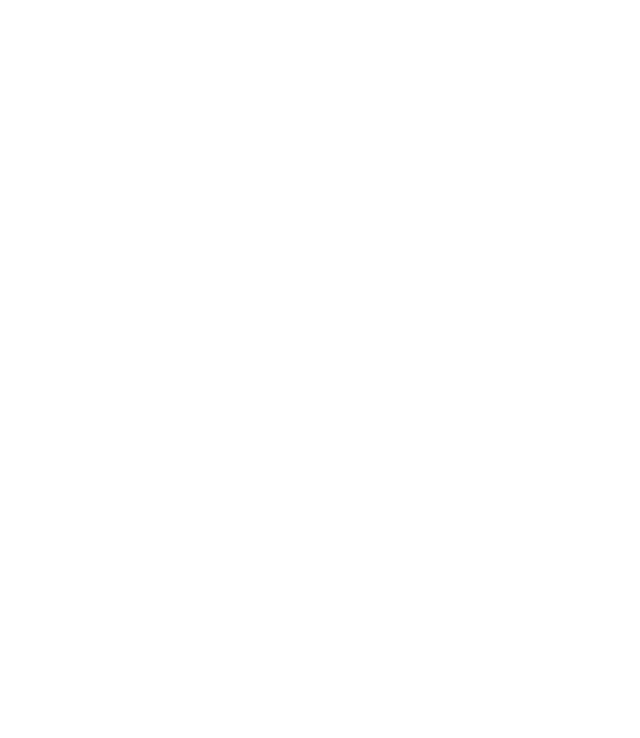
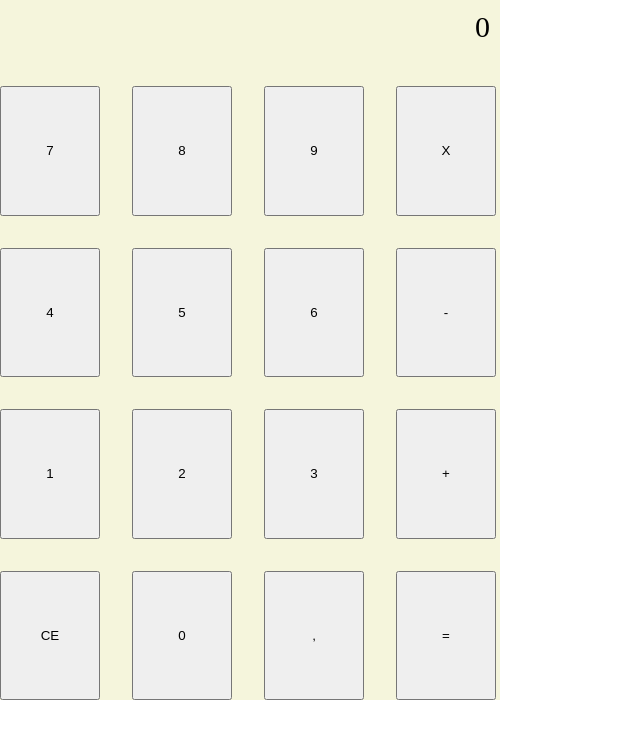
Before and after one commit to Breno-D/Calculator, a plain HTML site: page index.html in a window 1280 px wide. Shown: the whole page, without its empty margins (0-640 px from the left). Drawn offline with Linux system fonts and the light colour scheme.

Commit message:
[ADD] Baisc View

```diff
--- a/index.html
+++ b/index.html
@@ -8,6 +8,32 @@
     <title>Document</title>
 </head>
 <body>
-
+    <div class="container">
+        <p class="visor">0</p>
+        <div class="line">
+            <button>7</button>
+            <button>8</button>
+            <button>9</button>
+            <button>X</button>
+        </div>
+        <div class="line">
+            <button>4</button>
+            <button>5</button>
+            <button>6</button>
+            <button>-</button>
+        </div>
+        <div class="line">
+            <button>1</button>
+            <button>2</button>
+            <button>3</button>
+            <button>+</button>
+        </div>
+        <div class="line">
+            <button>CE</button>
+            <button>0</button>
+            <button>,</button>
+            <button>=</button>
+        </div>
+    </div>
 </body>
 </html>
--- a/styles.css
+++ b/styles.css
@@ -0,0 +1,33 @@
+*{
+    padding: 0;
+    margin: 0;
+    box-sizing: border-box;
+}
+
+.line
+{
+    display: flex;
+    flex: 1;
+    gap: 2rem;
+}
+
+.container
+{
+    display: flex;
+    flex-direction: column;
+    background-color: beige;
+    width: 500px;
+    height: 700px;
+    gap: 2rem;
+    justify-content: center;
+}
+
+button{
+    width: 20%;
+}
+
+.visor{
+    font-size: 30px;
+    text-align: end;
+    padding: 10px;
+}
```
